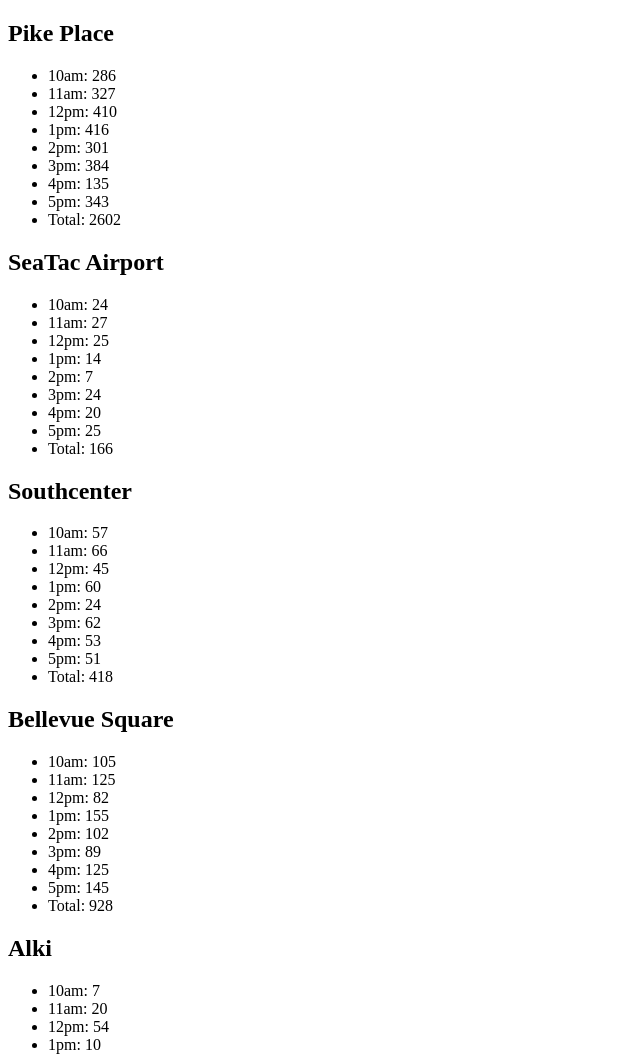
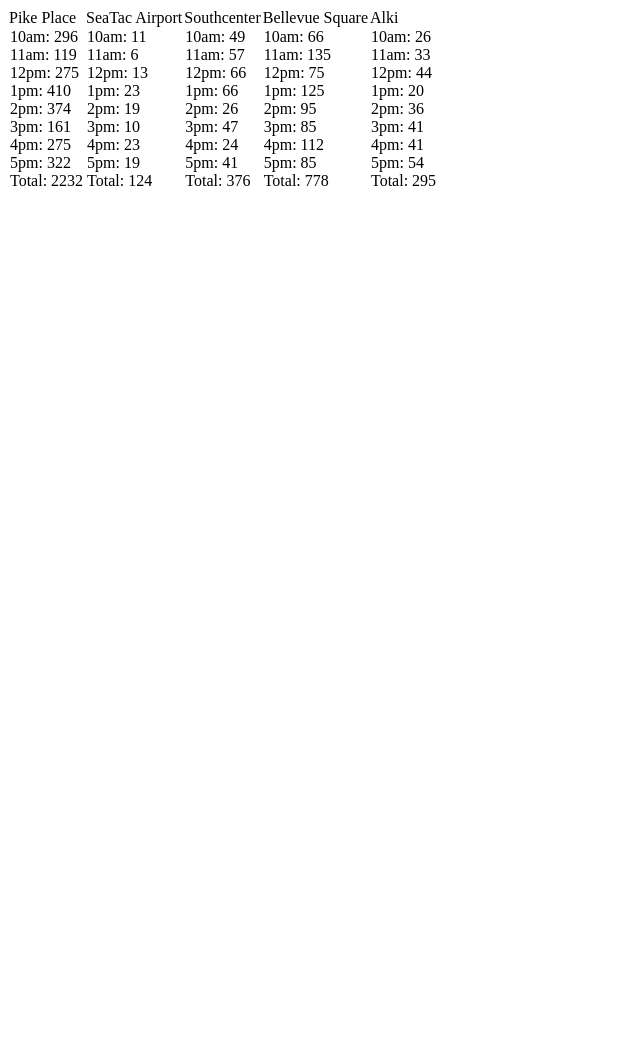
Before and after one commit to cejac/cookie_stand, a plain HTML site: page index.html in a window 1280 px wide. Shown: the top 1057 px of the page, without its empty margins (0-640 px from the left). After the commit the page ends 800 px from the top, so only its background shows below. Drawn offline with Linux system fonts and the light colour scheme.

Commit message:
changed .js file into a table. Minor changes to .css file

```diff
--- a/app.js
+++ b/app.js
@@ -1,192 +1,258 @@
 var hours = ["10am: ", "11am: ", "12pm: ", "1pm: ", "2pm: ", "3pm: ", "4pm: ", "5pm: "];
 var sectionEl = document.getElementById("shops");
 
-//Pike Place
-var pikePlace = {
-  name: "Pike Place",
-  min: 17,
-  max: 88,
-  avgCookie: 5.2,
-  hourlyTotal:[],
-  dailySales: 0,
-  hourlyCust: function(min, max) {
+
+function Store(name, min, max, avgCookie) {
+  this.name = name;
+  this.min = min;
+  this.max = max;
+  this.avgCookie = avgCookie;
+}
+
+Store.prototype.hourlyTotal = [];
+Store.prototype.dailySales = 0;
+Store.prototype.hourlyCust = function(min, max) {
   return (Math.floor(Math.random() * (max - min)) + min);
-  },
-  hourlySales: function () {
+};
+Store.prototype.hourlySales = function(hourlyCust, min, max, avgCookie, hour) {
     var hourly = [];
     for (var i = 0; i < hours.length; i++) {
       hourly[i] = Math.floor(this.hourlyCust(this.min, this.max) * this.avgCookie);
       this.dailySales += hourly[i];
       this.hourlyTotal = hourly;
     }
-  },
-  render: function() {
-  var hEl = document.createElement('h1');
-  var liEl = document.createElement('li');
-  var ulEl = document.createElement('ul');
+  };
+  Store.prototype.render = function() {
+    var hEl = document.createElement('td');
+    var liEl = document.createElement('tr');
+    var ulEl = document.createElement('td');
     this.hourlySales();
     hEl.textContent = this.name;
     liEl.textContent = 'Total: ' + this.dailySales;
-  for (var j=0; j < hours.length; j++){
-    var lisEl = document.createElement("li");
+    for (var j = 0; j < hours.length; j++) {
+      var lisEl = document.createElement("tr");
       lisEl.textContent = hours[j] + this.hourlyTotal[j];
       ulEl.appendChild(lisEl);
     }
     ulEl.appendChild(liEl);
     sectionEl.appendChild(hEl);
-  sectionEl.appendChild(ulEl);
+    hEl.appendChild(ulEl);
+  };
+
+var pikePlace = new Store('Pike Place', 17, 88, 5.2);
+var seaTac = new Store('SeaTac Airport', 6, 24, 1,2);
+var southcenter = new Store('Southcenter', 11, 38, 1.9);
+var bellevueSquare = new Store('Bellevue Square', 20, 48, 3.3);
+var alki = new Store('Alki', 3, 24, 2.6);
+
+
+var stores = [pikePlace, seaTac, southcenter, bellevueSquare, alki];
+for(k in stores) {
+  stores[k].render();
 }
-}
-pikePlace.render();
 
-//SeaTac Airport
-var seaTac = {
-  name: "SeaTac Airport",
-  min: 6,
-  max: 24,
-  avgCookie: 1.2,
-  hourlyTotal:[],
-  dailySales: 0,
-  hourlyCust: function(min, max) {
-    return (Math.floor(Math.random() * (max - min)) + min);
-  },
-  hourlySales: function () {
-    var hourly = [];
-    for (var i = 0; i < hours.length; i++) {
-      hourly[i] = Math.floor(this.hourlyCust(this.min, this.max) * this.avgCookie);
-      this.dailySales += hourly[i];
-      this.hourlyTotal = hourly;
-    }
-  },
-  render: function() {
-  var hEl = document.createElement('h1');
-  var liEl = document.createElement('li');
-  var ulEl = document.createElement('ul');
-  this.hourlySales();
-  hEl.textContent = this.name;
-  liEl.textContent = 'Total: ' + this.dailySales;
-  for (var j=0; j < hours.length; j++){
-    var lisEl = document.createElement("li");
-    lisEl.textContent = hours[j] + this.hourlyTotal[j];
-    ulEl.appendChild(lisEl);
-  }
-  ulEl.appendChild(liEl);
-  sectionEl.appendChild(hEl);
-  sectionEl.appendChild(ulEl);
-  }
-}
-seaTac.render();
+// pikePlace.render();
+// seaTac.render();
+// southcenter.render();
+// bellevueSquare.render();
+// alki.render();
 
-//Southcenter
-var southcenter = {
-  name: "Southcenter",
-  min: 11,
-  max: 38,
-  avgCookie: 1.9,
-  hourlyTotal:[],
-  dailySales: 0,
-  hourlyCust: function(min, max) {
-    return (Math.floor(Math.random() * (max - min)) + min);
-  },
-  hourlySales: function () {
-    var hourly = [];
-    for (var i = 0; i < hours.length; i++) {
-      hourly[i] = Math.floor(this.hourlyCust(this.min, this.max) * this.avgCookie);
-      this.dailySales += hourly[i];
-      this.hourlyTotal = hourly;
-    }
-  },
-  render: function() {
-  var hEl = document.createElement('h1');
-  var liEl = document.createElement('li');
-  var ulEl = document.createElement('ul');
-  this.hourlySales();
-  hEl.textContent = this.name;
-  liEl.textContent = 'Total: ' + this.dailySales;
-  for (var j=0; j < hours.length; j++){
-    var lisEl = document.createElement("li");
-    lisEl.textContent = hours[j] + this.hourlyTotal[j];
-    ulEl.appendChild(lisEl);
-  }
-  ulEl.appendChild(liEl);
-  sectionEl.appendChild(hEl);
-  sectionEl.appendChild(ulEl);
-  }
-}
-southcenter.render();
-
-//Bellevue square
-var bellevue = {
-  name: "Bellevue Square",
-  min: 20,
-  max: 48,
-  avgCookie: 3.3,
-  hourlyTotal:[],
-  dailySales: 0,
-  hourlyCust: function(min, max) {
-    return (Math.floor(Math.random() * (max - min)) + min);
-  },
-  hourlySales: function () {
-    var hourly = [];
-    for (var i = 0; i < hours.length; i++) {
-      hourly[i] = Math.floor(this.hourlyCust(this.min, this.max) * this.avgCookie);
-      this.dailySales += hourly[i];
-      this.hourlyTotal = hourly;
-    }
-  },
-  render: function() {
-  var hEl = document.createElement('h1');
-  var liEl = document.createElement('li');
-  var ulEl = document.createElement('ul');
-  this.hourlySales();
-  hEl.textContent = this.name;
-  liEl.textContent = 'Total: ' + this.dailySales;
-  for (var j=0; j < hours.length; j++){
-    var lisEl = document.createElement("li");
-    lisEl.textContent = hours[j] + this.hourlyTotal[j];
-    ulEl.appendChild(lisEl);
-  }
-  ulEl.appendChild(liEl);
-  sectionEl.appendChild(hEl);
-  sectionEl.appendChild(ulEl);
-  }
-}
-bellevue.render();
-
-//Alki
-var alki = {
-  name: "Alki",
-  min: 3,
-  max: 24,
-  avgCookie: 2.6,
-  hourlyTotal:[],
-  dailySales: 0,
-  hourlyCust: function(min, max) {
-    return (Math.floor(Math.random() * (max - min)) + min);
-  },
-  hourlySales: function () {
-    var hourly = [];
-    for (var i = 0; i < hours.length; i++) {
-      hourly[i] = Math.floor(this.hourlyCust(this.min, this.max) * this.avgCookie);
-      this.dailySales += hourly[i];
-      this.hourlyTotal = hourly;
-    }
-  },
-  render: function() {
-  var hEl = document.createElement('h1');
-  var liEl = document.createElement('li');
-  var ulEl = document.createElement('ul');
-  this.hourlySales();
-  hEl.textContent = this.name;
-  liEl.textContent = 'Total: ' + this.dailySales;
-  for (var j=0; j < hours.length; j++){
-    var lisEl = document.createElement("li");
-    lisEl.textContent = hours[j] + this.hourlyTotal[j];
-    ulEl.appendChild(lisEl);
-  }
-  ulEl.appendChild(liEl);
-  sectionEl.appendChild(hEl);
-  sectionEl.appendChild(ulEl);
-  }
-}
-alki.render();
+// var hours = ["10am: ", "11am: ", "12pm: ", "1pm: ", "2pm: ", "3pm: ", "4pm: ", "5pm: "];
+// var sectionEl = document.getElementById("shops");
+//
+// function Store(name, min, max, avgCookie) {
+//   this.name = name;
+//   this.min = min;
+//   this.max = max;
+//   this.aveCookie = avgCookie;
+// }
+//
+// //Pike Place
+// var pikePlace = {
+//   name: "Pike Place",
+//   min: 17,
+//   max: 88,
+//   avgCookie: 5.2,
+//   hourlyTotal:[],
+//   dailySales: 0,
+//   hourlyCust: function(min, max) {
+//     return (Math.floor(Math.random() * (max - min)) + min);
+//   },
+//   hourlySales: function () {
+//     var hourly = [];
+//     for (var i = 0; i < hours.length; i++) {
+//       hourly[i] = Math.floor(this.hourlyCust(this.min, this.max) * this.avgCookie);
+//       this.dailySales += hourly[i];
+//       this.hourlyTotal = hourly;
+//     }
+//   },
+//   render: function() {
+//   var hEl = document.createElement('h1');
+//   var liEl = document.createElement('li');
+//   var ulEl = document.createElement('ul');
+//   this.hourlySales();
+//   hEl.textContent = this.name;
+//   liEl.textContent = 'Total: ' + this.dailySales;
+//   for (var j=0; j < hours.length; j++){
+//     var lisEl = document.createElement("li");
+//     lisEl.textContent = hours[j] + this.hourlyTotal[j];
+//     ulEl.appendChild(lisEl);
+//   }
+//   ulEl.appendChild(liEl);
+//   sectionEl.appendChild(hEl);
+//   sectionEl.appendChild(ulEl);
+//   }
+// }
+// pikePlace.render();
+//
+// //SeaTac Airport
+// var seaTac = {
+//   name: "SeaTac Airport",
+//   min: 6,
+//   max: 24,
+//   avgCookie: 1.2,
+//   hourlyTotal:[],
+//   dailySales: 0,
+//   hourlyCust: function(min, max) {
+//     return (Math.floor(Math.random() * (max - min)) + min);
+//   },
+//   hourlySales: function () {
+//     var hourly = [];
+//     for (var i = 0; i < hours.length; i++) {
+//       hourly[i] = Math.floor(this.hourlyCust(this.min, this.max) * this.avgCookie);
+//       this.dailySales += hourly[i];
+//       this.hourlyTotal = hourly;
+//     }
+//   },
+//   render: function() {
+//   var hEl = document.createElement('h1');
+//   var liEl = document.createElement('li');
+//   var ulEl = document.createElement('ul');
+//   this.hourlySales();
+//   hEl.textContent = this.name;
+//   liEl.textContent = 'Total: ' + this.dailySales;
+//   for (var j=0; j < hours.length; j++){
+//     var lisEl = document.createElement("li");
+//     lisEl.textContent = hours[j] + this.hourlyTotal[j];
+//     ulEl.appendChild(lisEl);
+//   }
+//   ulEl.appendChild(liEl);
+//   sectionEl.appendChild(hEl);
+//   sectionEl.appendChild(ulEl);
+//   }
+// }
+// seaTac.render();
+//
+// //Southcenter
+// var southcenter = {
+//   name: "Southcenter",
+//   min: 11,
+//   max: 38,
+//   avgCookie: 1.9,
+//   hourlyTotal:[],
+//   dailySales: 0,
+//   hourlyCust: function(min, max) {
+//     return (Math.floor(Math.random() * (max - min)) + min);
+//   },
+//   hourlySales: function () {
+//     var hourly = [];
+//     for (var i = 0; i < hours.length; i++) {
+//       hourly[i] = Math.floor(this.hourlyCust(this.min, this.max) * this.avgCookie);
+//       this.dailySales += hourly[i];
+//       this.hourlyTotal = hourly;
+//     }
+//   },
+//   render: function() {
+//   var hEl = document.createElement('h1');
+//   var liEl = document.createElement('li');
+//   var ulEl = document.createElement('ul');
+//   this.hourlySales();
+//   hEl.textContent = this.name;
+//   liEl.textContent = 'Total: ' + this.dailySales;
+//   for (var j=0; j < hours.length; j++){
+//     var lisEl = document.createElement("li");
+//     lisEl.textContent = hours[j] + this.hourlyTotal[j];
+//     ulEl.appendChild(lisEl);
+//   }
+//   ulEl.appendChild(liEl);
+//   sectionEl.appendChild(hEl);
+//   sectionEl.appendChild(ulEl);
+//   }
+// }
+// southcenter.render();
+//
+// //Bellevue square
+// var bellevue = {
+//   name: "Bellevue Square",
+//   min: 20,
+//   max: 48,
+//   avgCookie: 3.3,
+//   hourlyTotal:[],
+//   dailySales: 0,
+//   hourlyCust: function(min, max) {
+//     return (Math.floor(Math.random() * (max - min)) + min);
+//   },
+//   hourlySales: function () {
+//     var hourly = [];
+//     for (var i = 0; i < hours.length; i++) {
+//       hourly[i] = Math.floor(this.hourlyCust(this.min, this.max) * this.avgCookie);
+//       this.dailySales += hourly[i];
+//       this.hourlyTotal = hourly;
+//     }
+//   },
+//   render: function() {
+//   var hEl = document.createElement('h1');
+//   var liEl = document.createElement('li');
+//   var ulEl = document.createElement('ul');
+//   this.hourlySales();
+//   hEl.textContent = this.name;
+//   liEl.textContent = 'Total: ' + this.dailySales;
+//   for (var j=0; j < hours.length; j++){
+//     var lisEl = document.createElement("li");
+//     lisEl.textContent = hours[j] + this.hourlyTotal[j];
+//     ulEl.appendChild(lisEl);
+//   }
+//   ulEl.appendChild(liEl);
+//   sectionEl.appendChild(hEl);
+//   sectionEl.appendChild(ulEl);
+//   }
+// }
+// bellevue.render();
+//
+// //Alki
+// var alki = {
+//   name: "Alki",
+//   min: 3,
+//   max: 24,
+//   avgCookie: 2.6,
+//   hourlyTotal:[],
+//   dailySales: 0,
+//   hourlyCust: function(min, max) {
+//     return (Math.floor(Math.random() * (max - min)) + min);
+//   },
+//   hourlySales: function () {
+//     var hourly = [];
+//     for (var i = 0; i < hours.length; i++) {
+//       hourly[i] = Math.floor(this.hourlyCust(this.min, this.max) * this.avgCookie);
+//       this.dailySales += hourly[i];
+//       this.hourlyTotal = hourly;
+//     }
+//   },
+//   render: function() {
+//   var hEl = document.createElement('h1');
+//   var liEl = document.createElement('li');
+//   var ulEl = document.createElement('ul');
+//   this.hourlySales();
+//   hEl.textContent = this.name;
+//   liEl.textContent = 'Total: ' + this.dailySales;
+//   for (var j=0; j < hours.length; j++){
+//     var lisEl = document.createElement("li");
+//     lisEl.textContent = hours[j] + this.hourlyTotal[j];
+//     ulEl.appendChild(lisEl);
+//   }
+//   ulEl.appendChild(liEl);
+//   sectionEl.appendChild(hEl);
+//   sectionEl.appendChild(ulEl);
+//   }
+// }
+// alki.render();
--- a/style.css
+++ b/style.css
@@ -1,3 +1,4 @@
+/*http://www.cssfontstack.com/*/
 
 nav {
   background-color: #F4786E;
```
Lines whose indentation alone changed are shown as unchanged.
